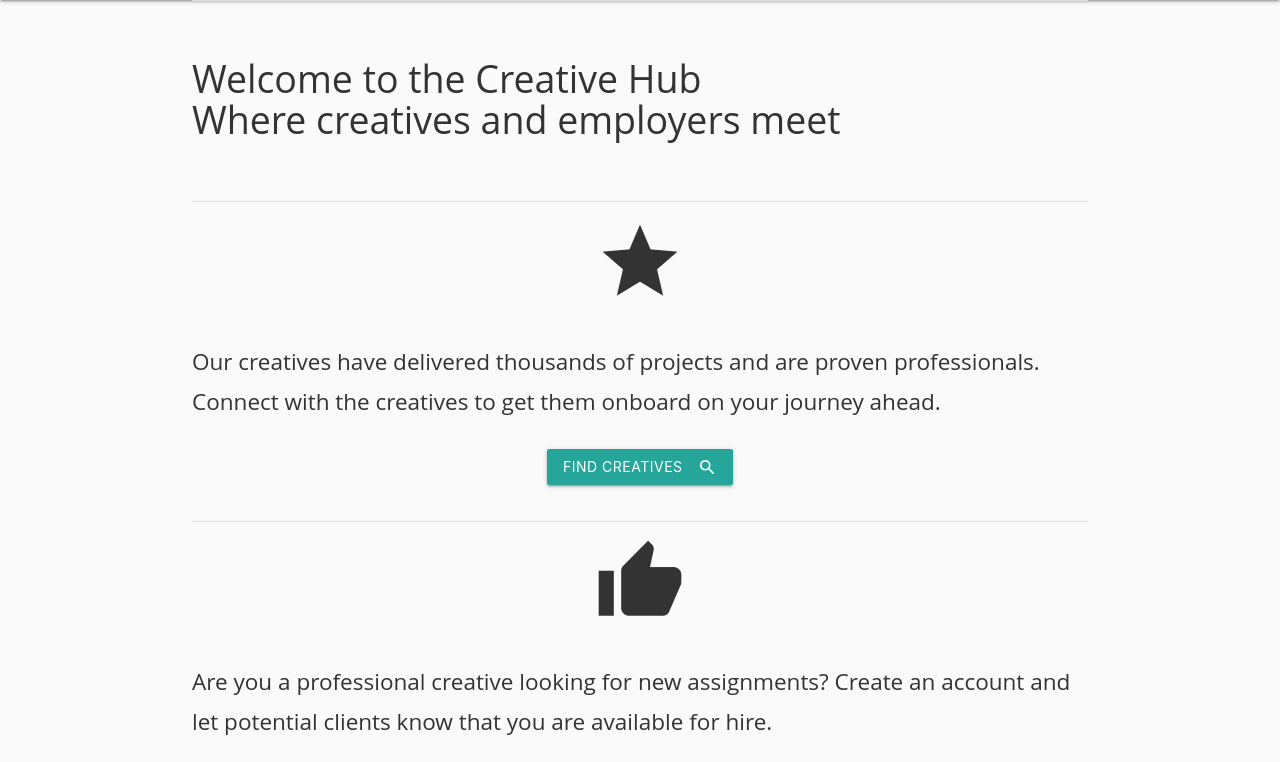
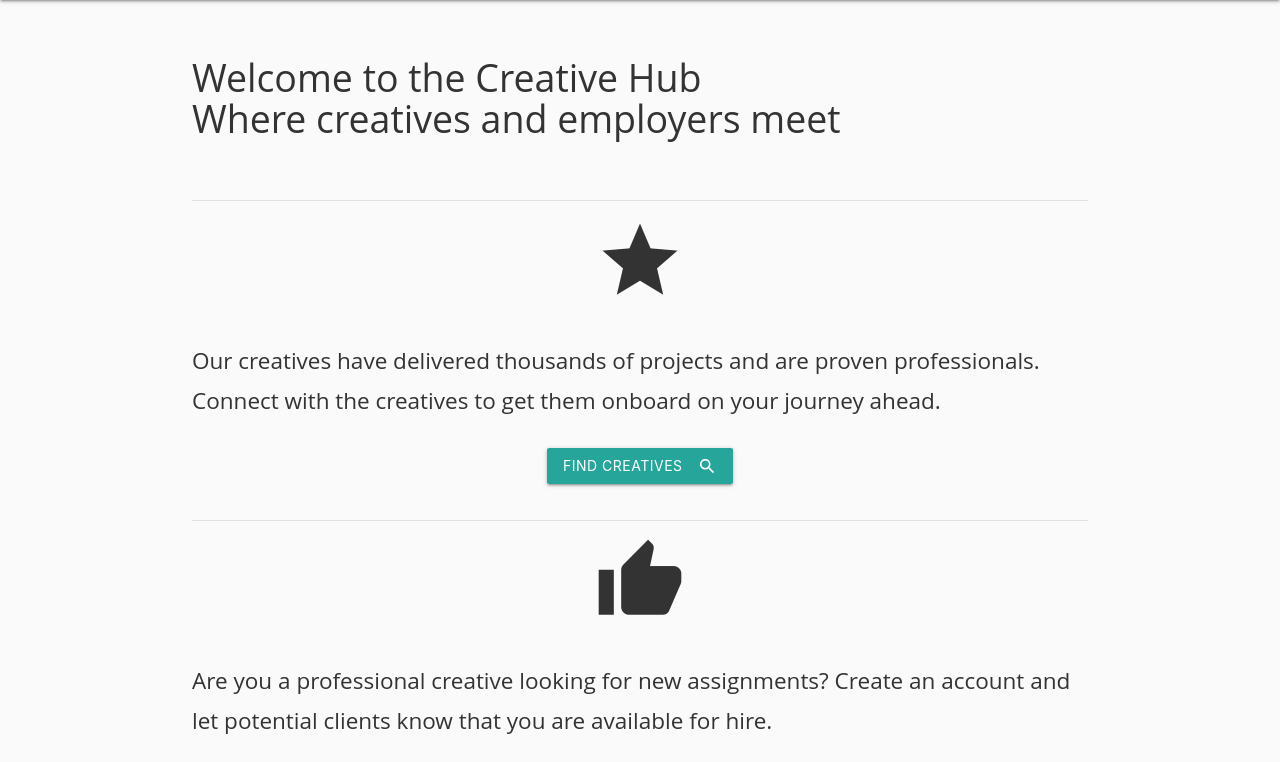
Before and after one commit to Code-Institute-Submissions/robinwesterback-creative-hub, a Flask app: page / in a window 1280 px wide. Shown: the part 64-826 px from the top of the page. Run offline with Flask 2, Linux system fonts and the light colour scheme; some libraries are stand-ins or nearby versions.

Commit message:
Remove top divider

```diff
--- a/templates/index.html
+++ b/templates/index.html
@@ -1,6 +1,5 @@
 {% extends 'base.html' %} {% block content %}
 
-<div class="divider"></div>
 <div class="section row">
   <h1>Welcome to the Creative Hub<br />Where creatives and employers meet</h1>
 </div>
```
